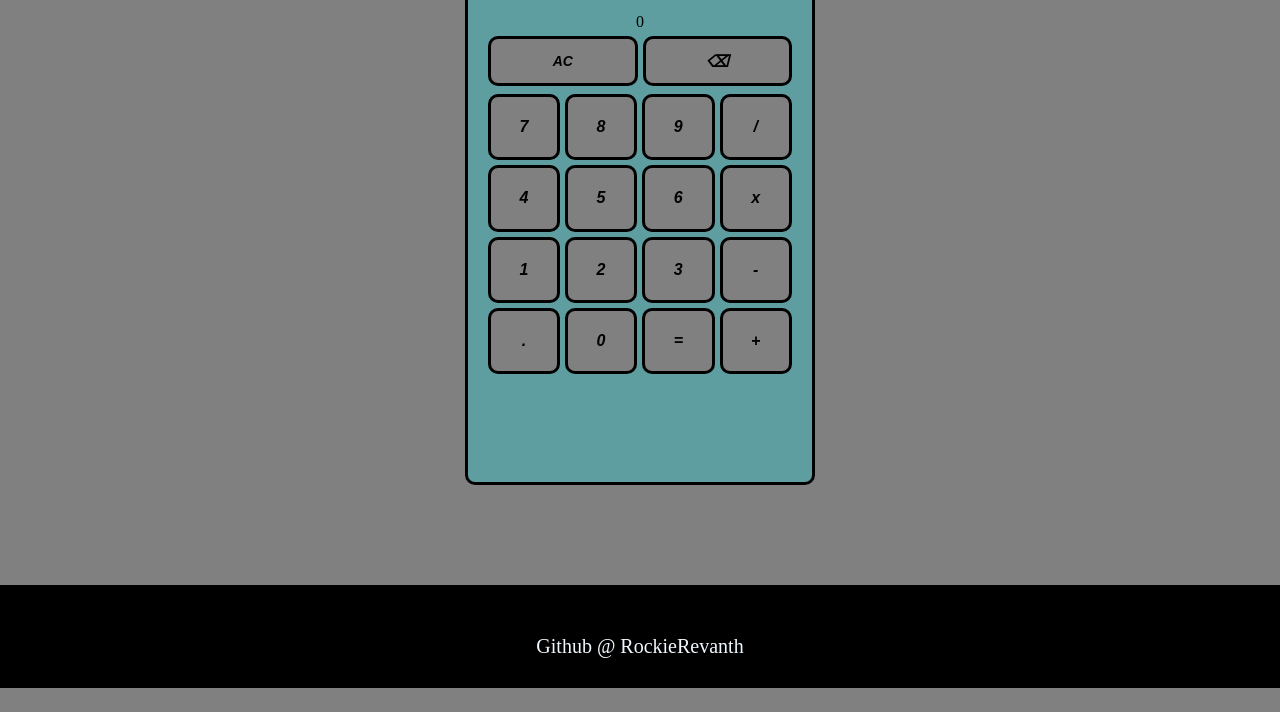
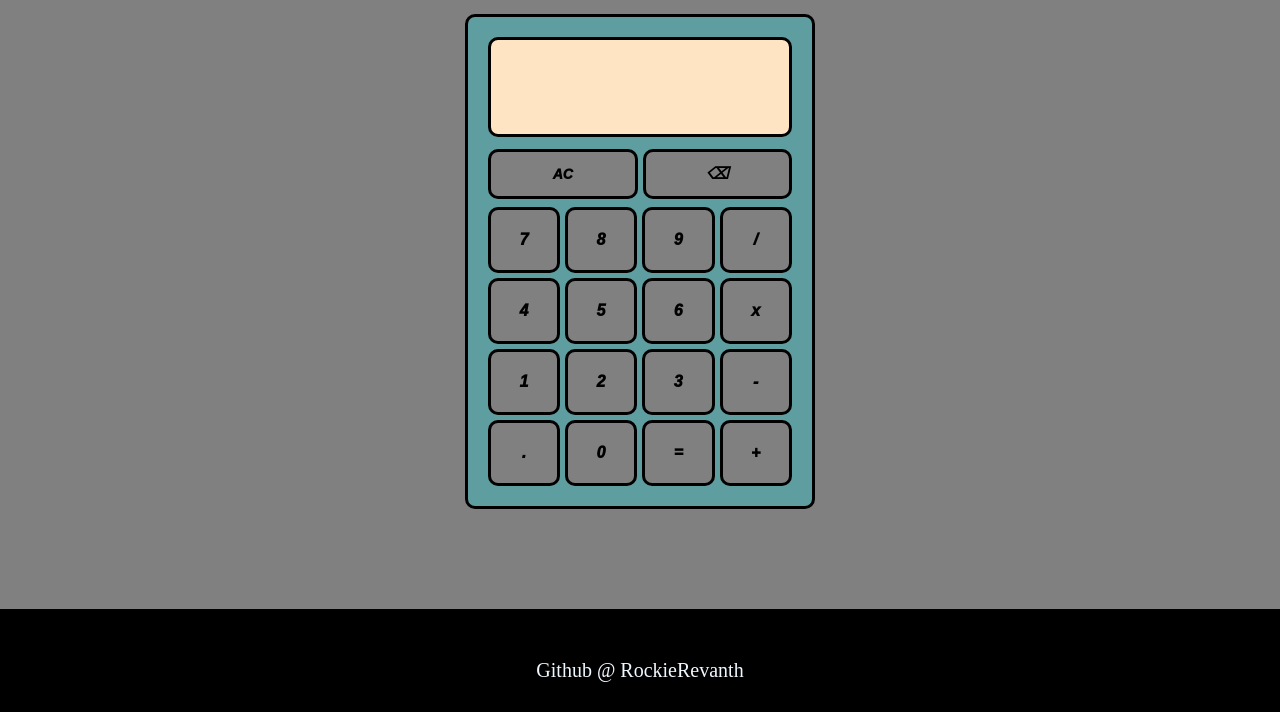
Before and after one commit to Revanthrockie/Calculator, a plain HTML site: page index.html in a window 1280 px wide. Shown: the part 128-840 px from the top of the page. Before the commit the page ends 816 px from the top, so only its background shows below. Drawn offline with Linux system fonts and the light colour scheme.

Commit message:
added flex for entire body

```diff
--- a/index.html
+++ b/index.html
@@ -16,7 +16,7 @@
         <div class = "calculatorBody">
             <div class = 'screen'>
                 <div class = 'scr' id="pScreen"></div>
-                <div class = 'scr' id="cScreen" >0</div>
+                <div class = 'scr' id="cScreen" ></div>
             </div>
             <div class = top-btn>
                 <button class = 'topstf' id = 'ac'>AC</button>
--- a/script.js
+++ b/script.js
@@ -3,7 +3,7 @@ let num2 = '';
 let operator = '';
 let runCalculation = false;
 const ac = document.getElementById('ac');
-const display = document.getElementById('screen');
+const display = document.getElementById('cScreen');
 const deleteBtn = document.getElementById('delete');
 
 // AC - clears out entire value
@@ -22,18 +22,18 @@ function Backspace(){
     if(operator){
         if(num2.length > 0){
             num2 = num2.substring(0, num2.length - 1);
-            // display.value = display.value.slice(0, -1);
+            display.value = display.value.slice(0, -1);
         }else{
             operator = "";
-            // display.value = display.value.slice(0, -1);
+            display.value = display.value.slice(0, -1);
         }
         console.log ('num2: ', num2);
     }else{
         if(num1.length > 0){ //
-        // num1 = num1.substring(0, num1.length - 1);
-        // display.value = num1;
+        num1 = num1.substring(0, num1.length - 1);
+        display.value = num1;
         }
-        // console.log ('num1: ' , num1);
+        console.log ('num1: ' , num1);
         display.value = num1 + operator + num2;
 
     }
@@ -61,7 +61,7 @@ function pushValue(e){
         }else{
             num2 += value;
         }
-        // display.value += value;
+        display.value += value;
     }
     display.value = num1 + operator + num2;
 }
@@ -73,7 +73,7 @@ function checkOperatorClicked(e){
         operation();
     } else {
         operator = value;
-        // display.value += value;
+        display.value += value;
     }
     display.value = num1 + operator + num2;
 }
--- a/style.css
+++ b/style.css
@@ -10,7 +10,9 @@ body{
     padding: 0px;
     min-width: 100vh;
     min-height: 100vh;
-
+    display: flex;
+    flex-flow: column wrap;
+    justify-content: space-between;
 }
 
 header{
@@ -21,7 +23,7 @@ header{
 
 h1{
     text-align: center;
-    font-size: 50px;
+    font-size: 70px;
     font-family: 'Lucida Sans', 'Lucida Sans Regular', 'Lucida Grande', 'Lucida Sans Unicode', Geneva, Verdana, sans-serif;
 }
 
@@ -52,29 +54,40 @@ h1{
     display: flex;
     justify-content: center;
     align-items: center;
-    flex-wrap: wrap;
+    flex-flow: column wrap;
+    height: 100px;
+    background-color: bisque;
+    border: 3px solid black;
+    border-radius: 10px;
+    justify-content: space-between;
+    margin-bottom: 7px;
 }
 
-input{
-    background-color: bisque;
-    width: 99%;
-    height: 100px;
+.scr{
+    width:100%;
+    border-radius: 10px;
     text-align: right;
-    font-size: 50px;
-    padding: 20px;
-    margin-bottom: 4px;
-    border: 3px solid black;
-    border-radius: 10px;
+    font-weight: lighter;
+    font-family: 'Lucida Sans', 'Lucida Sans Regular', 'Lucida Grande', 'Lucida Sans Unicode', Geneva, Verdana, sans-serif;
+    color: #454040;
+}
 
+#pScreen{
+    height: 30px;
+    font-size: 20px;
+}
+
+#cScreen{
+    height: 50px;
+    font-size: 40px;
 }
 
 /* screen - end ======= */
+
 /* ---- calculator BUttons */
 
 #ac{
     font-size: 14px;
-
-
 
 }
 .num{
@@ -110,10 +123,11 @@ input{
 button{
     font-size: 16px;
     font-style: oblique;
-    font-weight: 700;
+    font-weight: 1000;
     background-color: grey;
     border: 3px solid black;
     border-radius: 10px;
+
 }
 
 /* footer --------------- */
```
